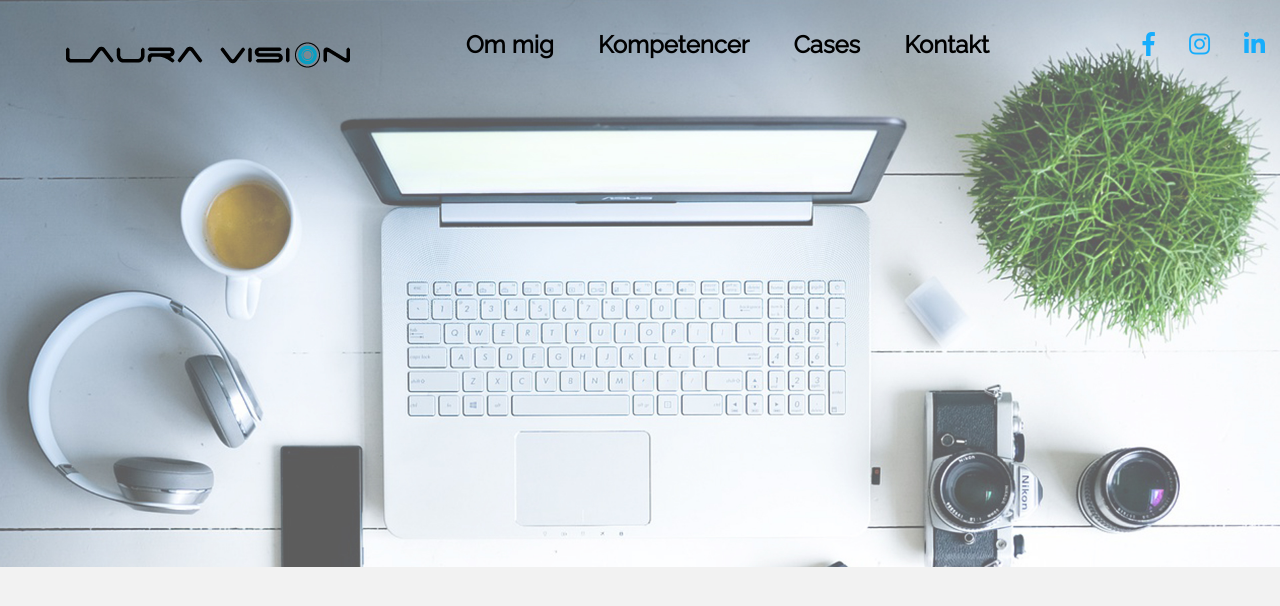
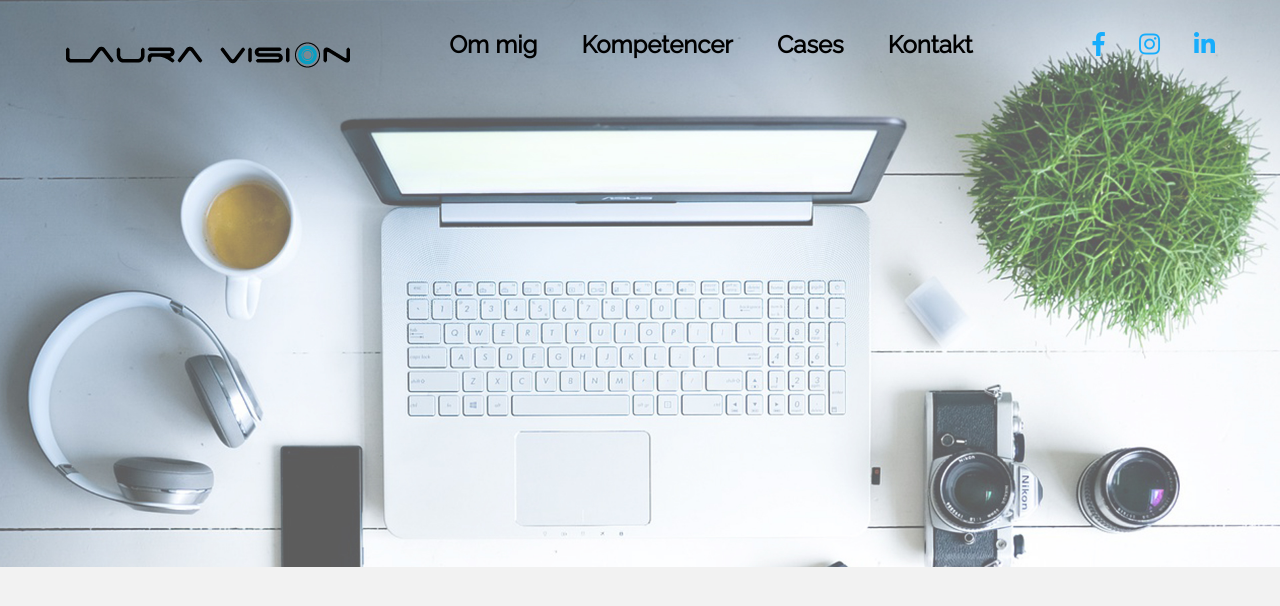
Before and after one commit to lauravision/mokausimokausi, a plain HTML site: page index.html in a window 1280 px wide. Drawn offline with Linux system fonts and the light colour scheme.

Commit message:
Sutvarkytas .container, kad galetumem pernaudoti kitoms sekcijoms klase. Header uzdetas dipslay: fixed;

```diff
--- a/css/style.css
+++ b/css/style.css
@@ -37,16 +37,8 @@ color: #222222;
 }
 
 .header {
-max-width:1346px;
-}
-
-
-.container{
-width:1290px;
-display: inline-block;
 position: fixed;
-padding-left: 55px;
-padding-right: 55px;
+width:100%;
 }
 
 @media (min-width: 1260px){
@@ -54,6 +46,8 @@ padding-right: 55px;
 max-width:1290px;
 padding-left: 20px;
 padding-right: 20px;
+margin-left: auto;
+margin-right: auto;
 }
 }
 /*nevisai supratau, ka padariau,.. ..*/
```
